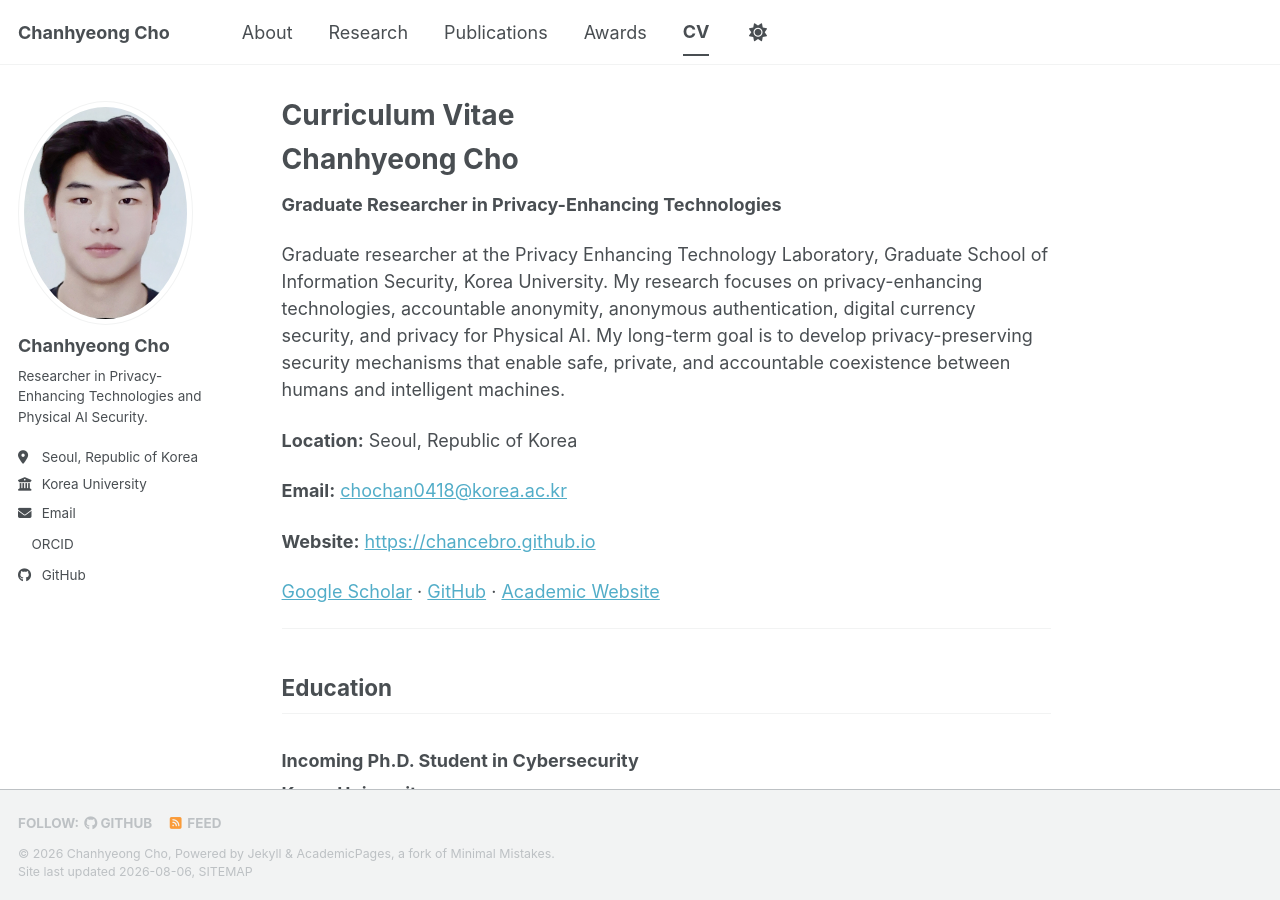
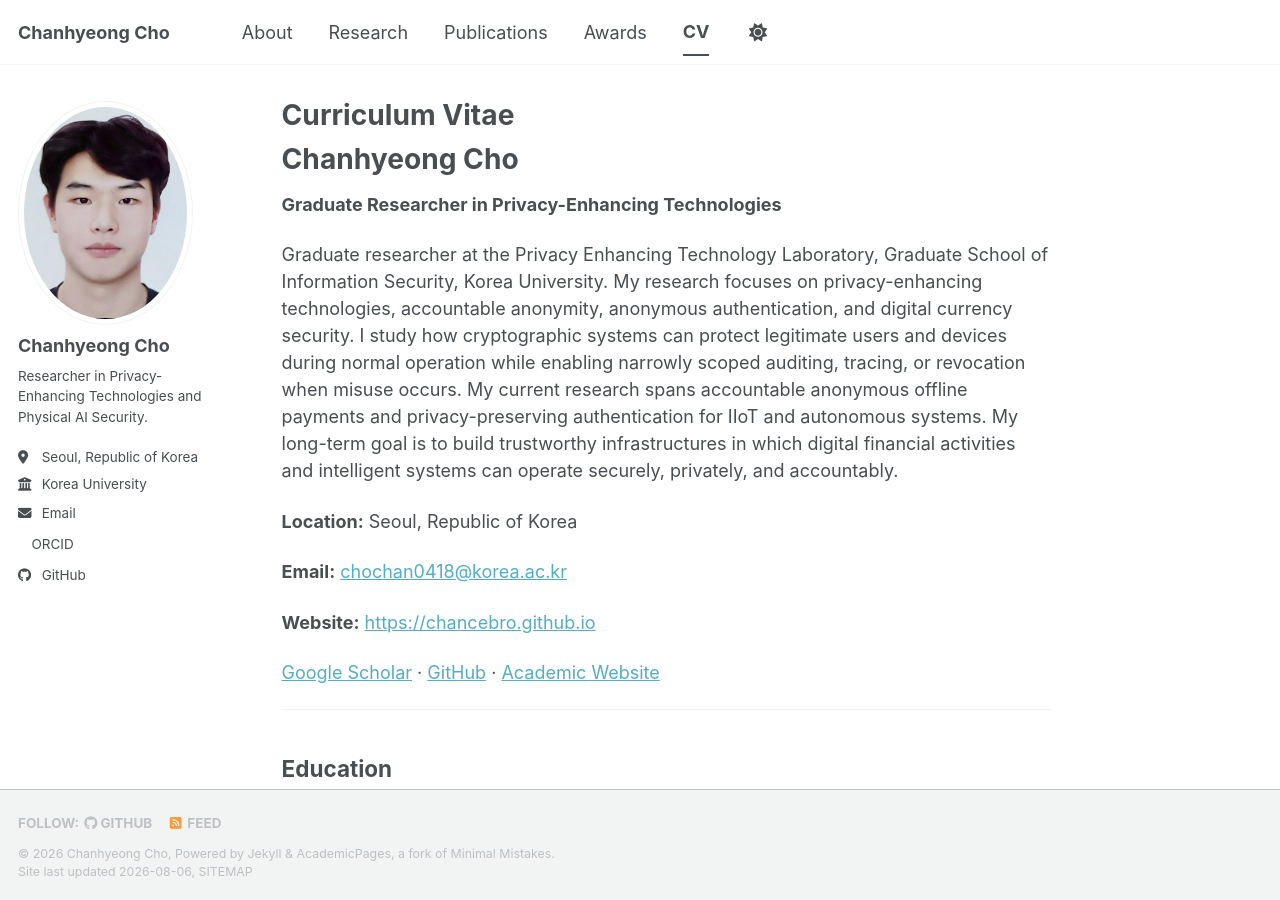
Before and after one commit to chancebro/chancebro.github.io, a Jekyll site: the page built from _pages/cv.md, in a window 1280 px wide and 900 px high. Built offline with Jekyll 4.4.1, drawn with Linux system fonts in a browser that asks for light colours; a style sheet for code colours, icons or effects is not loaded.

Commit message:
Update cv.json

```diff
--- a/_data/cv.json
+++ b/_data/cv.json
@@ -5,7 +5,7 @@
     "email": "chochan0418@korea.ac.kr",
     "phone": "",
     "website": "https://chancebro.github.io",
-    "summary": "Graduate researcher at the Privacy Enhancing Technology Laboratory, Graduate School of Information Security, Korea University. My research focuses on privacy-enhancing technologies, accountable anonymity, anonymous authentication, digital currency security, and privacy for Physical AI. My long-term goal is to develop privacy-preserving security mechanisms that enable safe, private, and accountable coexistence between humans and intelligent machines.",
+    "summary": "Graduate researcher at the Privacy Enhancing Technology Laboratory, Graduate School of Information Security, Korea University. My research focuses on privacy-enhancing technologies, accountable anonymity, anonymous authentication, and digital currency security. I study how cryptographic systems can protect legitimate users and devices during normal operation while enabling narrowly scoped auditing, tracing, or revocation when misuse occurs. My current research spans accountable anonymous offline payments and privacy-preserving authentication for IIoT and autonomous systems. My long-term goal is to build trustworthy infrastructures in which digital financial activities and intelligent systems can operate securely, privately, and accountably.",
     "location": {
       "address": "",
       "postalCode": "",
```
